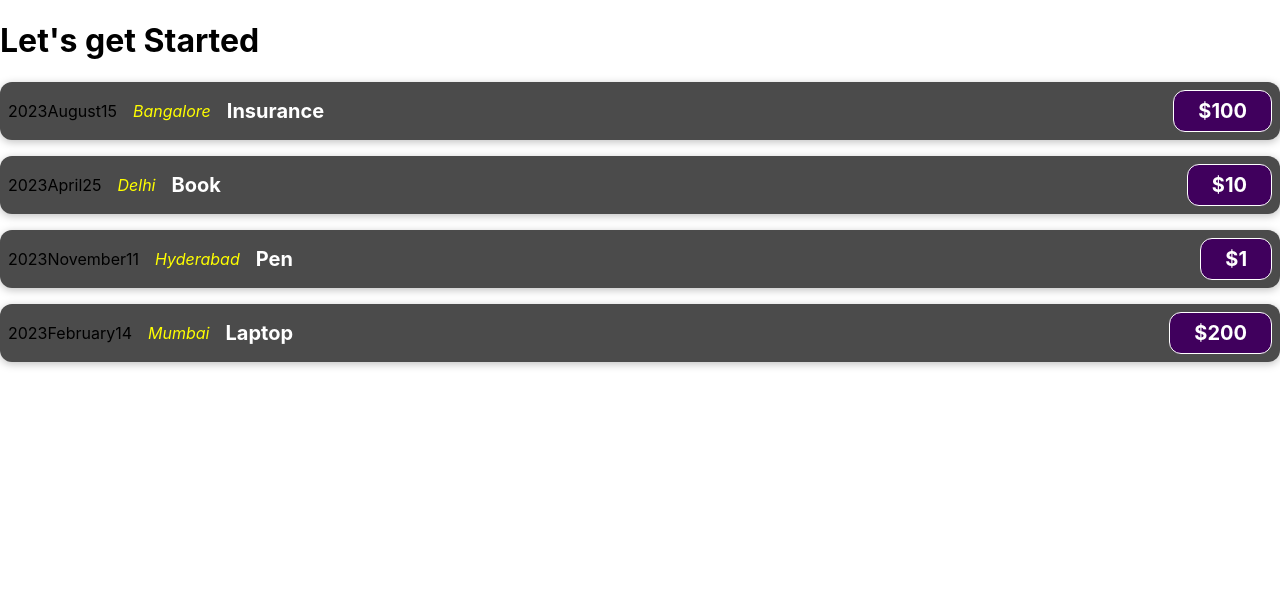
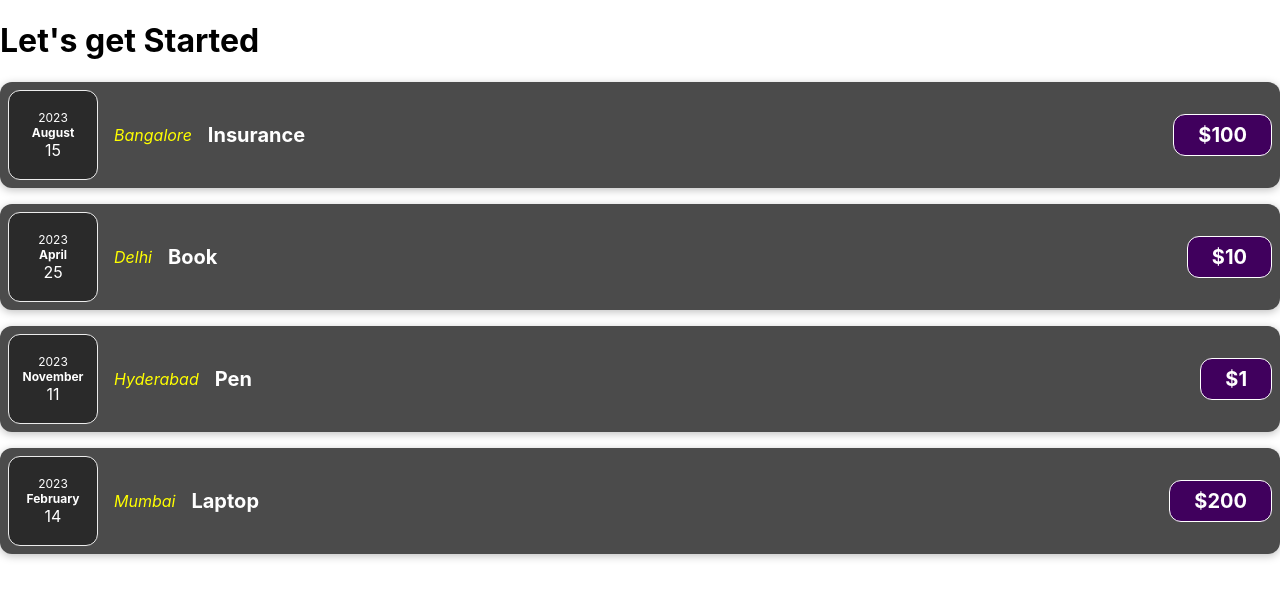
Before and after one commit to AbhayPatil-005/ReactJS-miniProjects, a React (Vite) app in the folder 01_myFirstComponent/: page / in a window 1280 px wide. Shown: the top 598 px of the page. Built offline with nearby package versions, Linux system fonts and the light colour scheme.

Commit message:
Splitting the components

```diff
--- a/01_myFirstComponent/src/App.jsx
+++ b/01_myFirstComponent/src/App.jsx
@@ -1,4 +1,4 @@
-import ExpenseItems from "./Components/ExpenseItems";
+import Expenses from "./Components/Expenses";
 
 function App() {
   const expenses = [
@@ -10,19 +10,7 @@ function App() {
   return (
     <div>
       <h1>Let's get Started</h1>
-      {expenses.map((expense,index)=>{
-        return (
-        <ExpenseItems
-          key={expense.id}
-          date={expense.date}
-          title={expense.title}
-          price={expense.price}
-          location={expense.location}
-        ></ExpenseItems>
-        )
-      }
-    )}
-
+      <Expenses expenses={expenses}></Expenses>
     </div>
   );
 }
--- /dev/null
+++ b/01_myFirstComponent/src/Components/ExpenseDate.css
@@ -0,0 +1,26 @@
+.expense-date {
+  display: flex;
+  flex-direction: column;
+  width: 5.5rem;
+  height: 5.5rem;
+  border: 1px solid #ececec;
+  background-color: #2a2a2a;
+  color: white;
+  border-radius: 12px;
+  align-items: center;
+  justify-content: center;
+}
+
+.expense-date__month {
+  font-size: 0.75rem;
+  font-weight: bold;
+}
+
+.expense-date__year {
+  font-size: 0.75rem;
+}
+
+.expense-date__day {
+  font-size: 1.5rem;
+  font-weight: bold;
+}
--- /dev/null
+++ b/01_myFirstComponent/src/Components/ExpenseDate.jsx
@@ -0,0 +1,31 @@
+import './ExpenseDate.css'
+
+const months = [
+    "January",
+    "February",
+    "March",
+    "April",
+    "May",
+    "June",
+    "July",
+    "August",
+    "September",
+    "October",
+    "November",
+    "December"
+]
+
+
+function ExpenseDate(props){
+    const month = months[props.expenseDate.getMonth()];
+    const year = props.expenseDate.getFullYear();
+    const date = props.expenseDate.getDate();
+    const day = String(date).padStart(2,"0");
+    return(
+    <div className="expense-date">
+        <div className="expense-date__year">{year}</div>
+        <div className="expense-date__month">{month}</div>
+        <div className="expense-date__date">{day}</div>
+    </div>)
+}
+export default ExpenseDate;
--- a/01_myFirstComponent/src/Components/ExpenseItems.jsx
+++ b/01_myFirstComponent/src/Components/ExpenseItems.jsx
@@ -1,21 +1,12 @@
 // Write your code here:
+import ExpenseDate from './ExpenseDate'
 import './ExpenseItem.css'
+
 function ExpenseItem(props) {
-  const months = ["January", "February", "March", "April", "May", "June",
-    "July", "August", "September", "October", "November", "December"]
-    const month = months[props.date.getMonth()];
-    const year = props.date.getFullYear();
-    const date = props.date.getDate();
-    const day = String(date).padStart(2,"0");
-
   return (
     <>
     <div className='expense-item'>
-
-      <div>{year}</div>
-      <div>{month}</div>
-      <div>{day}</div>
-
+      <ExpenseDate expenseDate={props.date}></ExpenseDate>
       <div className='expense-item__location'>
         {props.location}
       </div>
--- /dev/null
+++ b/01_myFirstComponent/src/Components/Expenses.css
@@ -0,0 +1,9 @@
+.expenses {
+  padding: 1rem;
+  background-color: rgb(31, 31, 31);
+  margin: 2rem auto;
+  width: 50rem;
+  max-width: 95%;
+  border-radius: 12px;
+  box-shadow: 0 1px 8px rgba(0, 0, 0, 0.25);
+}
--- /dev/null
+++ b/01_myFirstComponent/src/Components/Expenses.jsx
@@ -0,0 +1,20 @@
+import './Expenses.css'
+import ExpenseItems from './ExpenseItems';
+
+function Expenses(props){
+return (
+    props.expenses.map((expense,index)=>{
+        return (
+        <ExpenseItems
+          key={expense.id}
+          date={expense.date}
+          title={expense.title}
+          price={expense.price}
+          location={expense.location}
+        ></ExpenseItems>
+        )
+      }
+    ))
+}
+
+export default Expenses;
```
